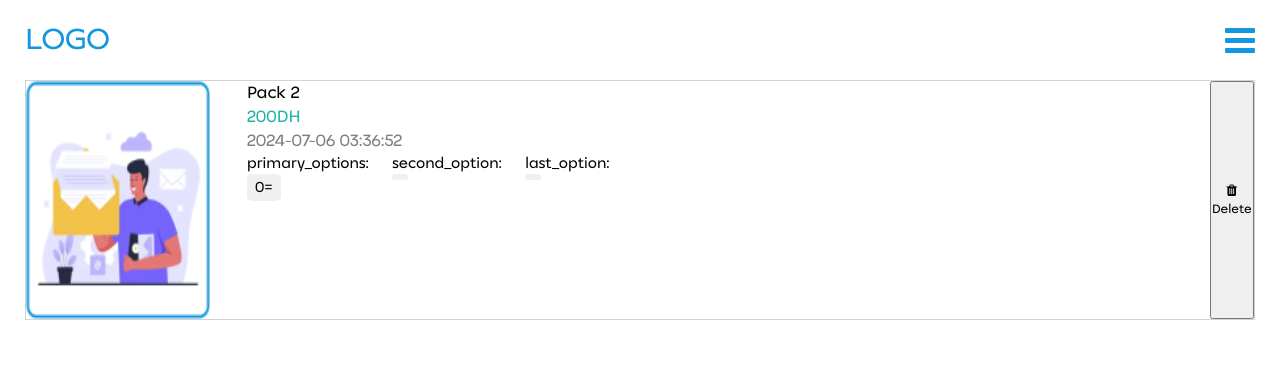
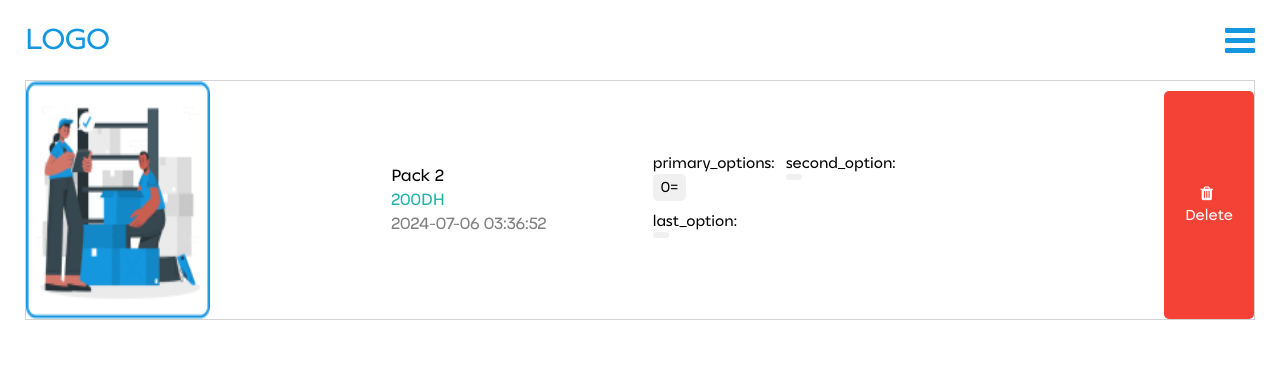
Before and after one commit to samir20-23/NewMarketingcom, a PHP site: page /MARKETINGCOM/admin/commands.php in a window 1280 px wide. Shown: the top 380 px of the page. Run offline with PHP 8.4, Linux system fonts and the light colour scheme; a user stored in the database is signed in; data comes from the database, SQL or seed files in the repository; both versions use the stored data as it was after the commit.

Commit message:
commander imgs and delete

```diff
--- a/MARKETINGCOM/admin/commands.php
+++ b/MARKETINGCOM/admin/commands.php
@@ -91,10 +91,22 @@ $commands = fetchCommands($conn);
                 } else {
                     $service_options = [];
                 }
+
+                // Fetch service_img based on service_id
+                $service_id = $command['service_id'];
+                $stmt = $conn->prepare('SELECT service_img FROM service WHERE service_id = :service_id');
+                $stmt->bindParam(':service_id', $service_id, PDO::PARAM_INT);
+                $stmt->execute();
+                $result = $stmt->fetch(PDO::FETCH_ASSOC);
+                $service_img = isset($result['service_img']) ? $result['service_img'] : '';
                 ?>
                 <div class="command" data-commander-id="<?= htmlspecialchars($command['commander_id']) ?>">
                     <div class="command-body">
-                        <img src="../frontend/images/icon-16.png" alt="" srcset="">
+                        <?php if (!empty($service_img)) : ?>
+                            <img src="../frontend/<?= htmlspecialchars($service_img) ?>" alt="Service Image" srcset="">
+                        <?php else : ?>
+                            <img src="../frontend/images/icon-16.png" alt="Default Image" srcset="">
+                        <?php endif; ?>
                         <div class="command-header">
                             <div>
                                 <p class="title"><?= htmlspecialchars($command['service_name']) ?></p>
@@ -106,13 +118,15 @@ $commands = fetchCommands($conn);
                                     <div class="option-group">
                                         <span class="option-title"><?= htmlspecialchars($key) ?>:</span>
                                         <div class="option-items">
-                                            <?php if (is_array($value)) : ?>
-                                                <?php foreach ($value as $index => $item) : ?>
-                                                    <span class="option-item"><?= "$index=$item" ?></span>
-                                                <?php endforeach; ?>
-                                            <?php else : ?>
-                                                <span class="option-item"><?= htmlspecialchars($value) ?></span>
-                                            <?php endif; ?>
+                                            <?php
+                                            if (is_array($value)) {
+                                                foreach ($value as $index => $item) {
+                                                    echo '<span class="option-item">' . htmlspecialchars("$index=$item") . '</span>';
+                                                }
+                                            } else {
+                                                echo '<span class="option-item">' . htmlspecialchars($value) . '</span>';
+                                            }
+                                            ?>
                                         </div>
                                     </div>
                                 <?php endforeach; ?>
@@ -130,6 +144,8 @@ $commands = fetchCommands($conn);
             var $command = $(this).closest('.command');
             var commander_id = $command.data('commander-id');
 
+            // Ask for confirmation
+            if (confirm('Are you sure you want to delete this command?')) {
                 $.ajax({
                     type: 'POST',
                     url: '',
@@ -146,6 +162,7 @@ $commands = fetchCommands($conn);
                         }
                     }
                 });
+            }
         });
     });
     </script>
--- a/MARKETINGCOM/admin/style/commands.page.css
+++ b/MARKETINGCOM/admin/style/commands.page.css
@@ -59,11 +59,19 @@ header .fa-bars {
 .command {
   border: 1px solid lightgray;
   margin-bottom: 2vh;
+  display: flex;
+  justify-content: center;
+  align-items: center;
+}
+.command:hover {
+  transform: translateY(-5px);
+  transition: 0.3s;
 }
 
 .command .command-body {
   height: 100%;
   width: 100%;
+
 }
 
 .command div:has(img) {
@@ -72,6 +80,9 @@ header .fa-bars {
 }
 .command-header {
   width: 100%;
+    display: flex;
+  justify-content: center;
+  align-items: center;
 }
 .command-header > div {
   display: flex;
@@ -209,3 +220,27 @@ header .fa-bars {
     width: 15%;
   }
 }
+
+/* Button styles */
+.delete-command {
+  background-color: #f44336;
+  color: white;
+  border: none;
+  padding: 10px 20px;
+  text-align: center;
+  text-decoration: none;
+  display: inline-block;
+  font-size: 16px;
+  margin-top: 10px;
+  cursor: pointer;
+  border-radius: 5px;
+  transition: background-color 0.3s ease;
+}
+
+.delete-command:hover {
+  background-color: #d32f2f;
+}
+
+.delete-command i {
+  margin-right: 5px;
+}
```
Also changed, not shown: MARKETINGCOM/marketingcom.sql (+30 -3 lines). Lines whose indentation alone changed are shown as unchanged.
